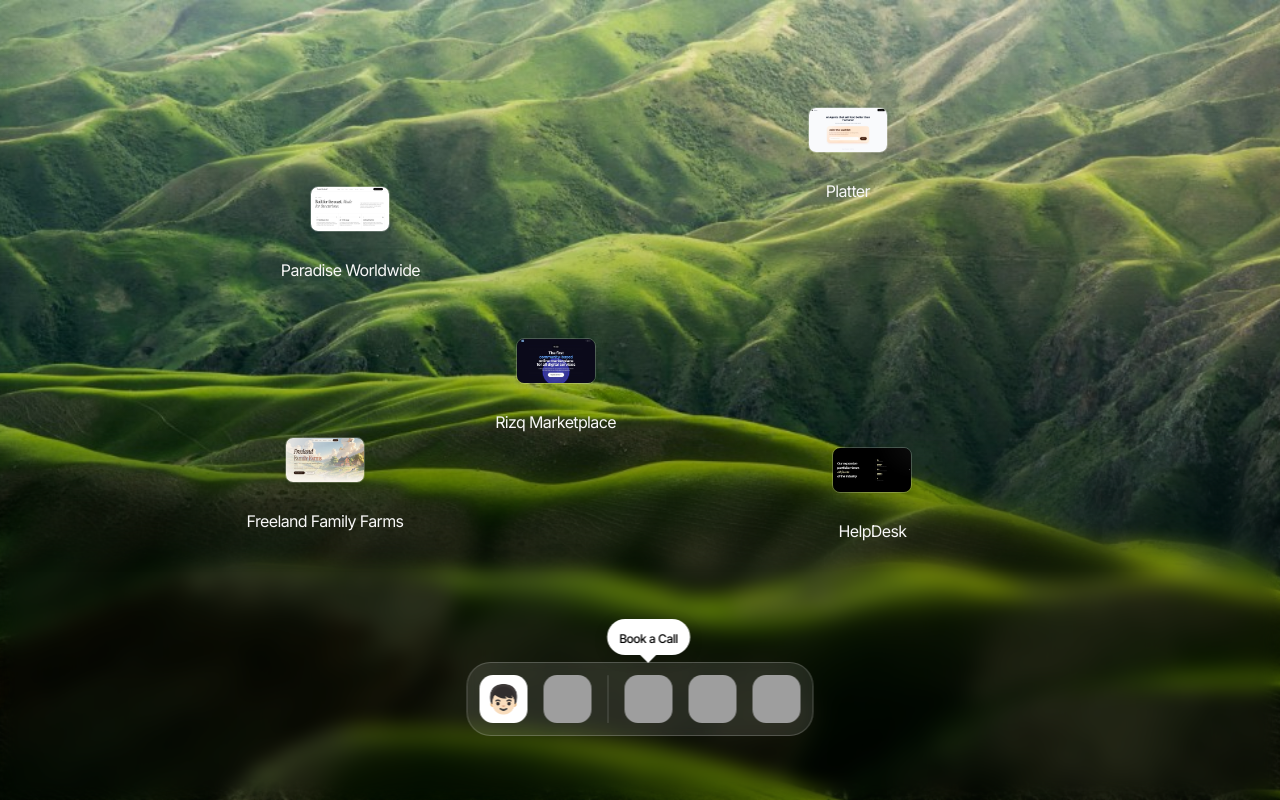
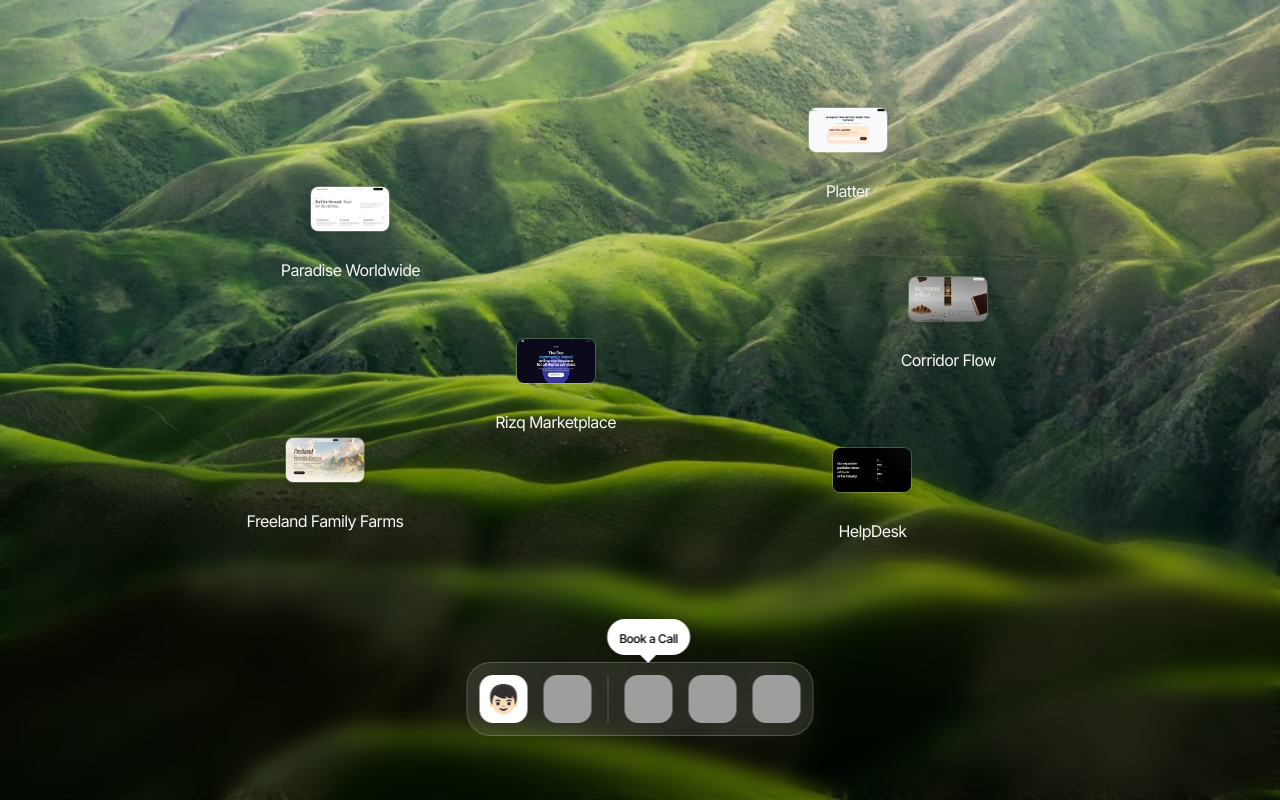
Before and after one commit to Abiddy/devly, a Next.js app: page / in a window 1280 px wide. Built offline with nearby package versions, Linux system fonts and the light colour scheme; grey boxes are pictures that could not be loaded; a web font is replaced by a local one.

Commit message:
more changes

```diff
--- a/components/portfolio/projects.ts
+++ b/components/portfolio/projects.ts
@@ -59,4 +59,14 @@ export const projects: Project[] = [
     description:
       'AI agents that sell food better than humans — showing customers what your menu is really about.',
   },
+  {
+    id: 'corridor-flow',
+    title: 'Corridor Flow',
+    anchorX: 73.92,
+    anchorY: 40.75,
+    thumbnail: '/corridor-flow.png',
+    url: 'https://cafe-production-9588.up.railway.app/',
+    description:
+      'A family-owned coffee shop and co-working space — bonds over coffee, conversation, and deep work.',
+  },
 ];
```
Also changed, not shown: public/corridor-flow.png (added).
